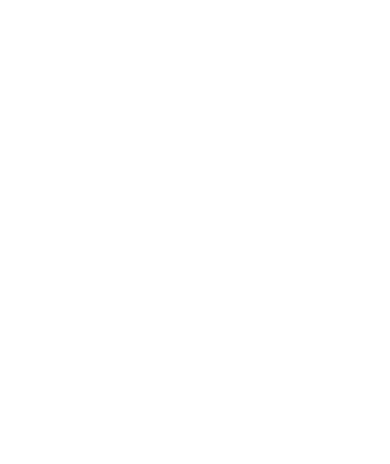
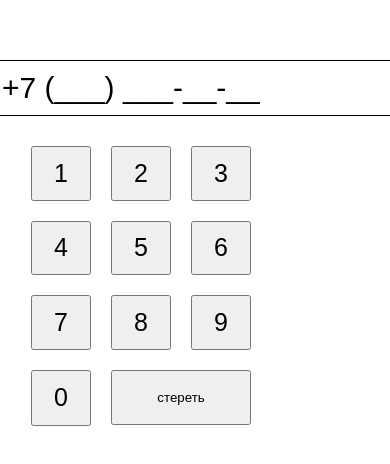
Before and after one commit to manchikooo/get-shop-test, a React (Create React App) app: page /phone in a window 390 px wide. Before the commit this address had no page. Shown: the part 174-638 px from the top of the page. Built offline with nearby package versions, Linux system fonts and the light colour scheme.

Commit message:
made Phone input. made handler functions for number buttons

```diff
--- a/package.json
+++ b/package.json
@@ -12,6 +12,7 @@
     "@types/react-dom": "^17.0.9",
     "react": "^17.0.2",
     "react-dom": "^17.0.2",
+    "react-number-format": "^4.9.1",
     "react-player": "^2.9.0",
     "react-router-dom": "^6.2.1",
     "react-scripts": "5.0.0",
--- a/src/App.tsx
+++ b/src/App.tsx
@@ -3,6 +3,7 @@
 import {ReactPlayerComponent} from "./components/ReactPlayer/ReactPlayer";
 import {Routes, Route} from "react-router-dom";
 import {Presentation} from "./components/Presentation/Presentation";
+import PhonePage from "./components/PhonePage/PhonePage";
 
 function App() {
 
@@ -12,6 +13,7 @@
             <Routes>
                 <Route path='/' element={<ReactPlayerComponent/>}/>
                 <Route path='/presentation' element={<Presentation/>}/>
+                <Route path='/phone' element={<PhonePage/>}/>
             </Routes>
         </div>
     );
--- /dev/null
+++ b/src/components/PhonePage/PhonePage.module.css
@@ -0,0 +1,35 @@
+.phonePageContainer {
+    display: flex;
+    flex-direction: column;
+    align-items: center;
+
+}
+.phoneInputBlock {
+    display: flex;
+    flex-direction: column;
+}
+.phoneInput {
+    padding: 10px;
+    font-size: 30px;
+    border: 1px solid;
+    border-radius: 5px;
+}
+.buttonsBlock {
+    display: flex;
+    justify-content: center;
+    flex-wrap: wrap;
+    height: 300px;
+    width: 300px;
+    margin-top: 20px;
+}
+.phoneNumberButton {
+    margin: 10px;
+    width: 60px;
+    padding: 10px;
+    font-size: 25px;
+}
+.deleteButton {
+    margin: 10px;
+    width: 140px;
+    height: 55px;
+}
--- /dev/null
+++ b/src/components/PhonePage/PhonePage.tsx
@@ -0,0 +1,56 @@
+import React, {useState} from 'react';
+import NumberFormat from 'react-number-format'
+import styles from './PhonePage.module.css'
+
+const PhonePage = () => {
+
+    const [phoneValue, setPhoneValue] = useState<string>('')
+    console.log(phoneValue)
+
+    const changePhoneNumber = (e: React.ChangeEvent<HTMLInputElement>) => {
+        console.log(e.currentTarget.value)
+        setPhoneValue(e.currentTarget.value)
+    }
+
+    const onClickHandler = (number: string) => {
+        setPhoneValue(phoneValue => phoneValue + number)
+    }
+    const removeLastNumber = () => {
+        setPhoneValue(phoneValue => phoneValue.slice(0, -1))
+    }
+
+    const buttons = ['1', '2', '3', '4', '5', '6', '7', '8', '9', '0']
+    const mappedButtons = buttons.map(but => {
+        return (
+            <button key={but}
+                    className={styles.phoneNumberButton}
+                    onClick={() => onClickHandler(but)}>
+                {but}
+            </button>
+        )
+    })
+    return (
+        <div className={styles.phonePageContainer}>
+            <div className={styles.phoneInputBlock}>
+                <NumberFormat className={styles.phoneInput}
+                              placeholder='+7 (___) ___-__-__'
+                              format="+7 (###) ###-##-##"
+                              allowEmptyFormatting
+                              mask="_"
+                              value={phoneValue}
+                              onChange={changePhoneNumber}
+                />
+                <div className={styles.buttonsBlock}>
+                    {mappedButtons}
+                    <button className={styles.deleteButton}
+                            onClick={removeLastNumber}>
+                        стереть
+                    </button>
+                </div>
+            </div>
+
+        </div>
+    );
+};
+
+export default PhonePage;
--- a/src/components/Presentation/Presentation.tsx
+++ b/src/components/Presentation/Presentation.tsx
@@ -1,6 +1,7 @@
 import React from "react";
 import {SwiperComponent} from "../SwiperComponent/SwiperComponent";
 import styles from './Presentation.module.css'
+import {NavLink} from "react-router-dom";
 
 export function Presentation() {
 
@@ -11,7 +12,7 @@
                 <div className={styles.infoContainer}>
                     <img
                         src={'https://thumbs.dreamstime.com/b/графика-с-информацией-о-вертикальной-временной-шкале-развитие-и-рост-157400232.jpg'}/>
-                    <button>ПОЛУЧИТЬ ПЕРСОНАЛЬНОЕ ПРЕДЛОЖЕНИЕ</button>
+                    <NavLink to={'/phone'}><button>ПОЛУЧИТЬ ПЕРСОНАЛЬНОЕ ПРЕДЛОЖЕНИЕ</button></NavLink>
                 </div>
             </div>
         </div>
```
Also changed, not shown: 1 other file (tests, documents, lock files or other folders).
